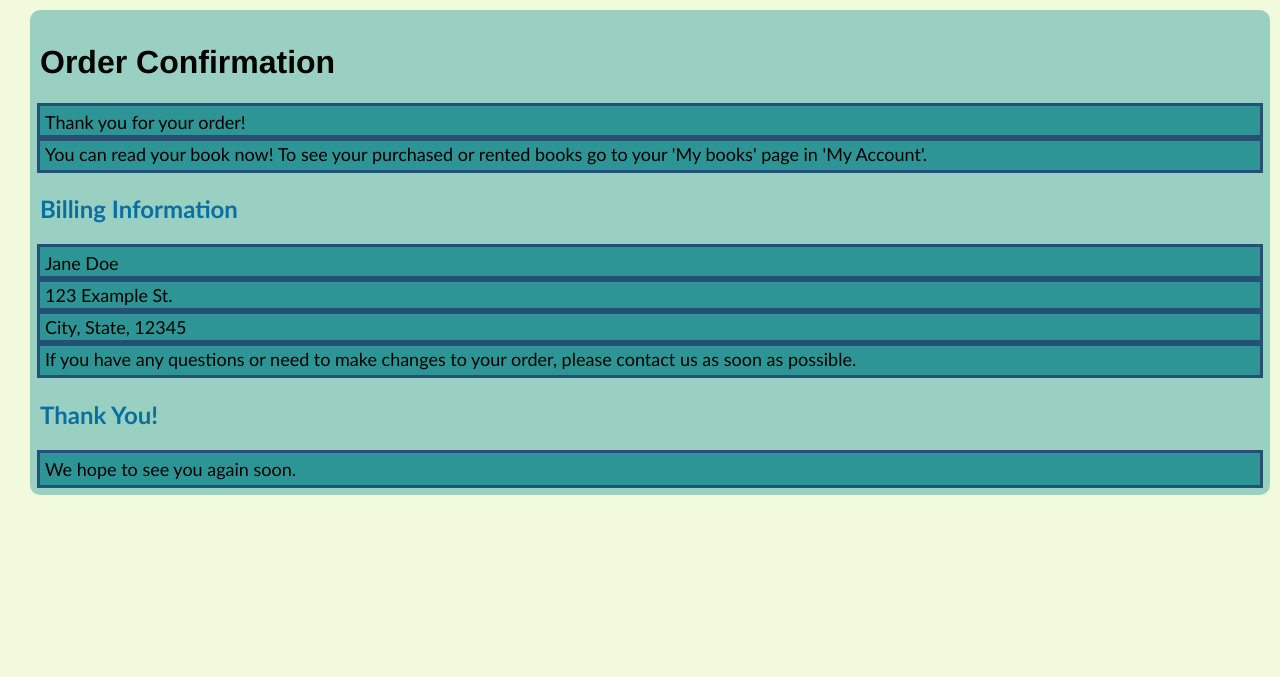
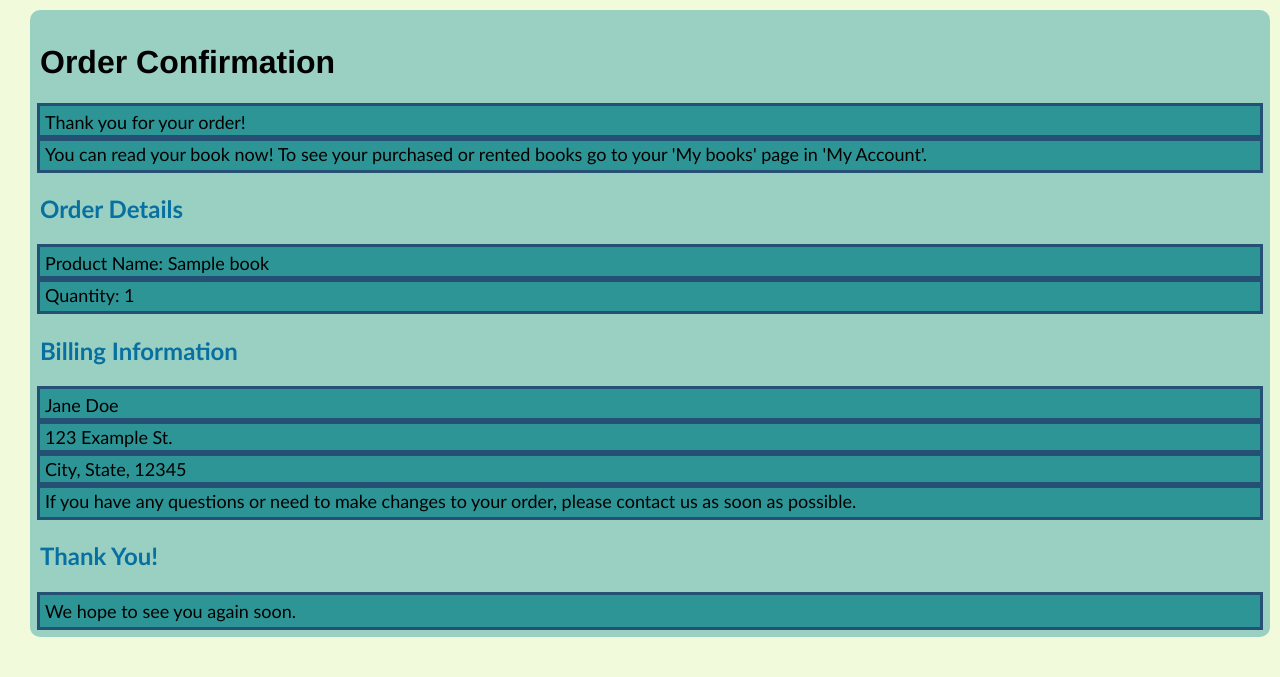
Before and after one commit to nurhussein1/e15wad, a Django app: page /realm/orderConfirmation/1/ in a window 1280 px wide. Shown: the part 131-808 px from the top of the page. Run offline with Django 3.2, Linux system fonts and the light colour scheme; tables that the repository leaves empty hold one stand-in row (values such as "Sample post").

Commit message:
quick fix #2

```diff
--- a/realm/views.py
+++ b/realm/views.py
@@ -278,7 +278,7 @@ def confirm_rental(request, book_id):
         if request.user.is_authenticated:
             rental = Rental.objects.create(user=request.user, book=book, rental_end_date=timezone.now() + datetime.timedelta(weeks=1))
             messages.success(request, "You have successfully rented this book for a week.")
-            return redirect('realm:orderConfirmation', rental.id)
+            return redirect('realm:orderConfirmation', rental.book.id)
         else:
             messages.error(request, "You need to be logged in to rent a book.")
             return redirect('login')
--- a/templates/realm/purchaseOrRent/orderConfirmation.html
+++ b/templates/realm/purchaseOrRent/orderConfirmation.html
@@ -17,7 +17,10 @@ Order Confirmed
         <p>Thank you for your order!</p>
         <p>You can read your book now! To see your purchased or rented books go to your 'My books' page in 'My Account'.</p>
 
+        <h2>Order Details</h2>
         <!-- Insert order details here -->
+        <p>Product Name: {{book.title}}</p>
+        <p>Quantity: 1</p>
 
 
         <h2>Billing Information</h2>
```
